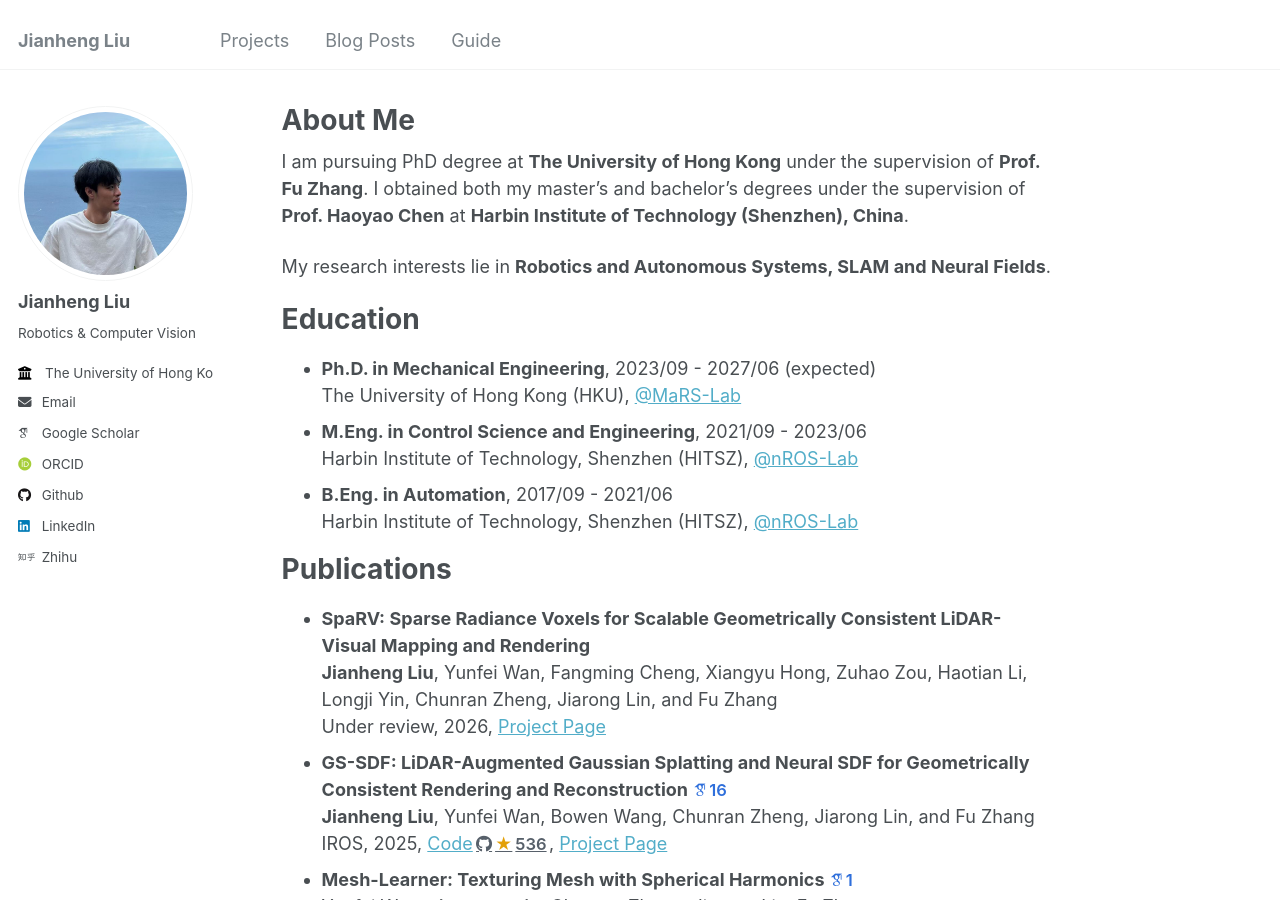
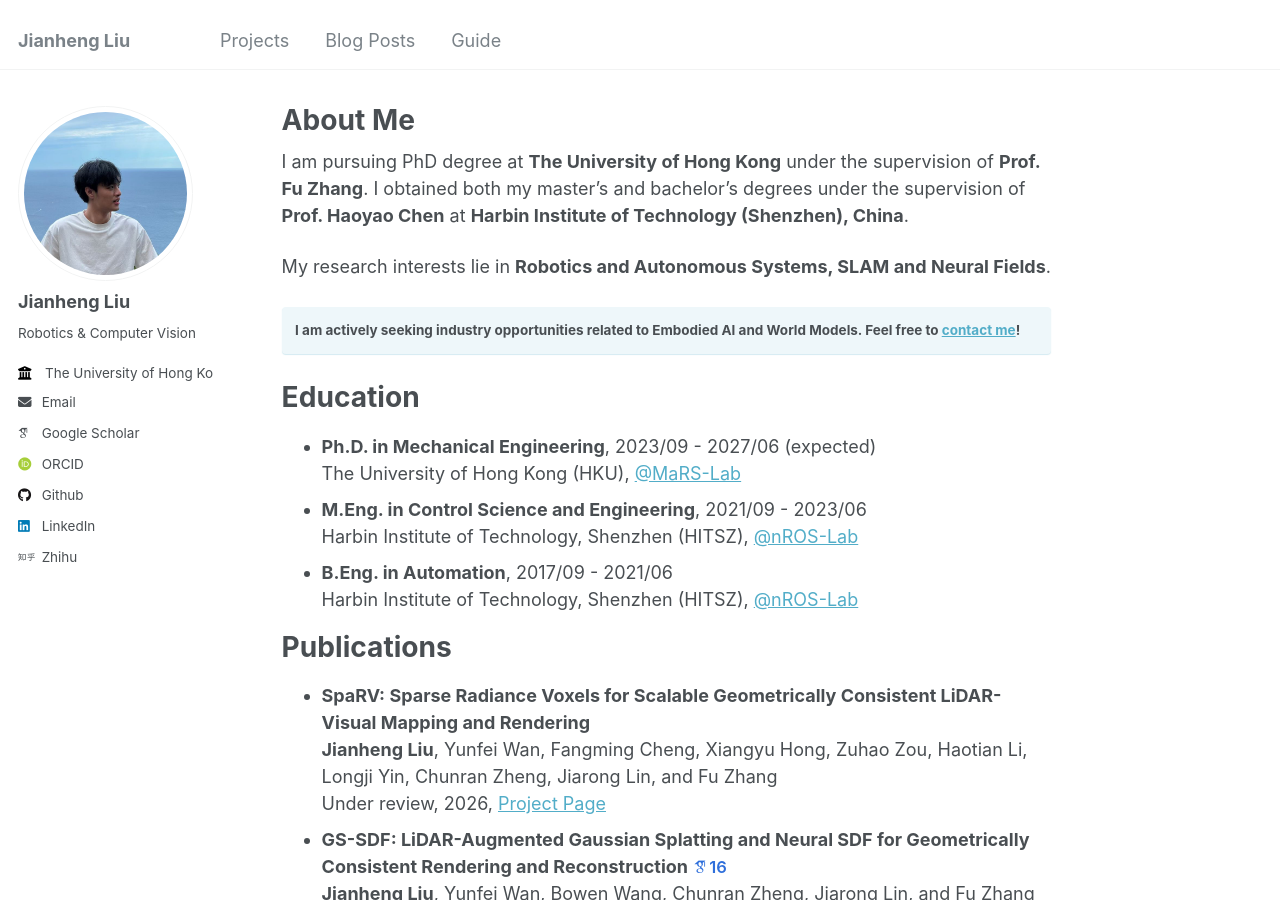
Before and after one commit to jianhengLiu/jianhengLiu.github.io, a Jekyll site: the page built from _pages/about.md, in a window 1280 px wide and 900 px high. Built offline with Jekyll 4.4.1, drawn with Linux system fonts in a browser that asks for light colours; some web fonts are replaced; comment, search, counter and statistics services are not loaded.

Commit message:
Update about page to include a notice for industry opportunities in Embodied AI and World Models

```diff
--- a/_pages/about.md
+++ b/_pages/about.md
@@ -9,6 +9,9 @@ redirect_from:
 I am pursuing PhD degree at **The University of Hong Kong** under the supervision of **Prof. Fu Zhang**. I obtained both my master's and bachelor's degrees under the supervision of **Prof. Haoyao Chen** at **Harbin Institute of Technology (Shenzhen), China**.
 
 My research interests lie in **Robotics and Autonomous Systems, SLAM and Neural Fields**.
+
+**I am actively seeking industry opportunities related to Embodied AI and World Models. Feel free to [contact me](mailto:liujianhengchris@qq.com)!**
+{: .notice--info}
 
 # Education
 
```
